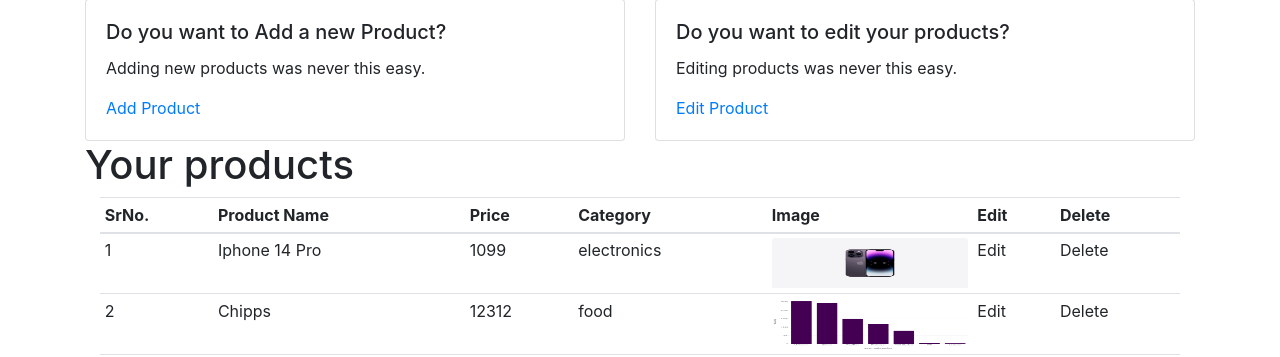
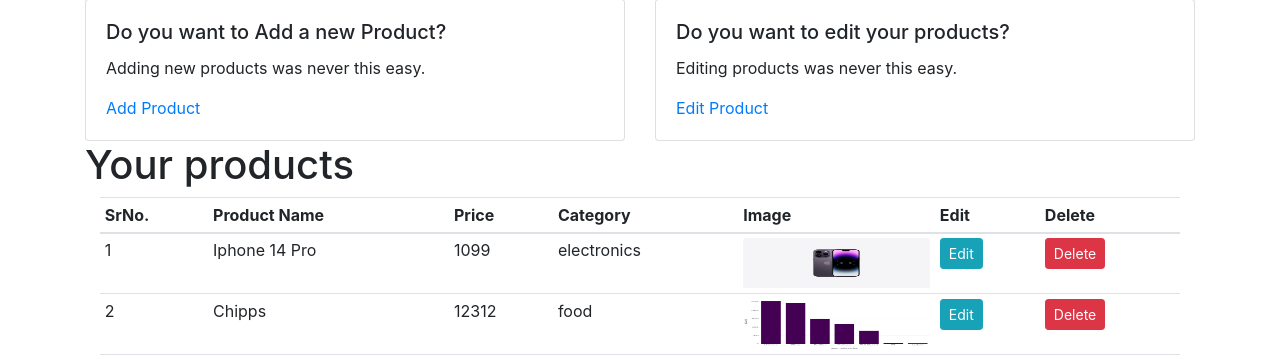
Before and after one commit to jeffyelson/e-commerce-pydevs, a Flask app: page /seller in a window 1280 px wide. Shown: the part 113-470 px from the top of the page. Run offline with Flask 3, Linux system fonts and the light colour scheme; a user stored in the database is signed in; some libraries are stand-ins or nearby versions.

Commit message:
Update products for the admin

```diff
--- a/website/templates/home_seller.html
+++ b/website/templates/home_seller.html
@@ -46,8 +46,8 @@ content %}
 			<td>{{product.price}}</td>
 			<td>{{product.category}}</td>
 			<td><img src="static/img/{{product.image}}" class="card-img-top" width="40" height= "50"alt="..."></td>
-			<td>Edit</td>
-			<td>Delete</td>
+			<td><a href="{{url_for('views.editProduct', id=product.id)}}" class="btn btn-info btn-sm">Edit</a></td>
+			<td><a href="{{url_for('views.editProduct', id=product.id)}}" class="btn btn-danger btn-sm">Delete</a></td>
 		</tr>
 		{% endfor %}
 		</tbody>
--- a/website/views.py
+++ b/website/views.py
@@ -21,7 +21,7 @@ def saveImage(photo):
 @views.route('/')
 def home():
     products = Products.query.all()
-    return render_template("home.html", user=current_user,products = products)
+    return render_template("home.html", user=current_user, products=products)
 
 
 @views.route('/addProduct', methods=['GET', 'POST'])
@@ -46,8 +46,8 @@ def addProduct():
     return render_template("addProduct.html", user=current_user)
 
 
-@views.route('/editProduct')
-def editProduct():
+@views.route('/editProduct/<int:id>', methods=['GET', 'POST'])
+def editProduct(id):
     return render_template("editProduct.html", user=current_user)
 
 
```
Also changed, not shown: instance/database.db, 1 other file.
